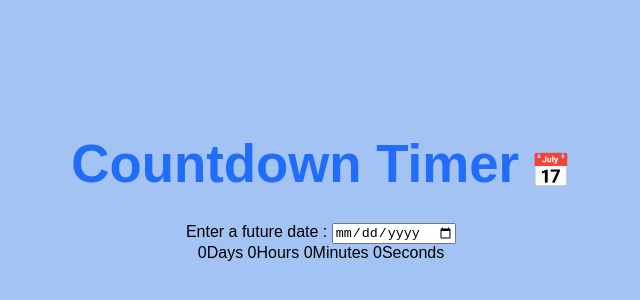
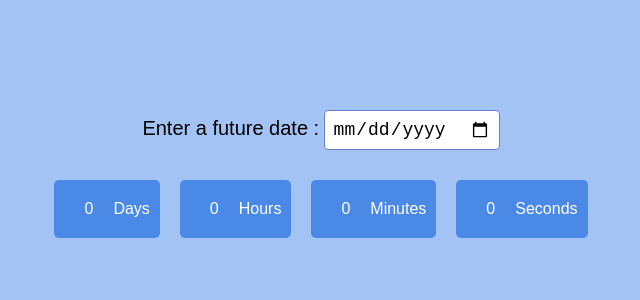
Before and after one commit to MaryaJamali/CountdownTimerProgram, a plain HTML site: page index.html in a window 1280 px wide. Shown: the part 226-526 px from the top of the page, without its empty margins (319-959 px from the left). Drawn offline with Linux system fonts and the light colour scheme.

Commit message:
Countdown timer page style coding

```diff
--- a/css/styles.css
+++ b/css/styles.css
@@ -40,3 +40,34 @@ h1:after {
         transform: scale(1);
     }
 }
+
+.label-date {
+    font-size: 20px;
+    color: #000;
+
+}
+
+input[type="date"] {
+    padding: 8px;
+    font-size: 18px;
+    border: 1px solid #697dd8;
+    border-radius: 4px;
+    margin-bottom: 10px;
+}
+
+.clock {
+    display: flex;
+    justify-content: center;
+    align-items: center;
+    margin-top: 20px;
+}
+
+.clock span {
+    display: inline-block;
+    font-size: 1em;
+    margin: 0 10px;
+    padding: 10px;
+    background-color: #4b89e7;
+    border-radius: 5px;
+    color: #fff;
+}
--- a/index.html
+++ b/index.html
@@ -9,7 +9,7 @@
 <body>
 
     <div class="countdown-container">
-        <h1>Countdown Timer</h1>
+
         <div>
             <label class="label-date" for="date">Enter a future date :</label>
             <input type="date" id="date" name="date">
```
